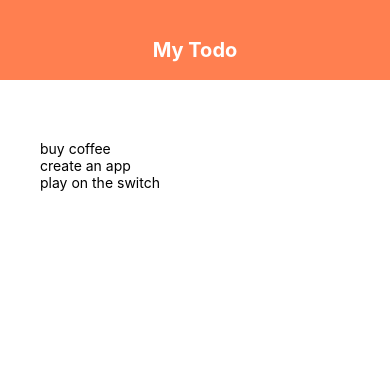
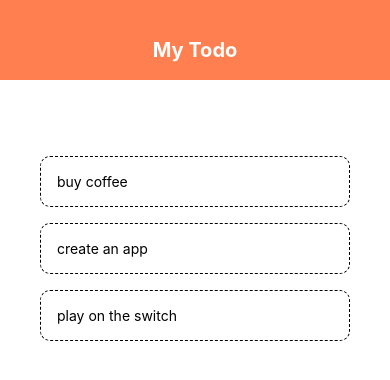
Before and after one commit to akashsheelavant/TodoProjectExpo, a React Native app: screen / in a window 390 px wide. Shown: the top 380 px of the page. Built offline with nearby package versions, Linux system fonts and the light colour scheme.

Commit message:
Deleting todo items.

```diff
--- a/App.js
+++ b/App.js
@@ -2,6 +2,7 @@
 import React, { useState } from 'react'
 import { StyleSheet, Text, View, FlatList, SafeAreaView } from 'react-native';
 import Header from './components/header';
+import TodoItem from './components/todoItem';
 
 export default function App() {
   const [todos, setTodos] = useState([
@@ -9,6 +10,13 @@
     { text: 'create an app', key: 2 },
     { text: 'play on the switch', key: 3 }
   ])
+
+  const handleTap = (id) => {
+    setTodos((prevTodos) => {
+      return prevTodos.filter(item => item.key != id)
+    })
+  }
+
   return (
     <SafeAreaView>
       <View>
@@ -19,7 +27,7 @@
             <FlatList
               data={todos}
               renderItem={({ item }) => (
-                <Text>{item.text}</Text>
+                <TodoItem item={item} handleTap={handleTap} />
               )}
             />
           </View>
--- /dev/null
+++ b/components/todoItem.js
@@ -0,0 +1,21 @@
+import React from "react";
+import { StyleSheet, Text, TouchableOpacity } from "react-native";
+
+export default function TodoItem({ item, handleTap }) {
+    return (
+        <TouchableOpacity onPress={() => handleTap(item.key)}>
+            <Text style={styles.title}>{item.text}</Text>
+        </TouchableOpacity>
+    )
+}
+
+const styles = StyleSheet.create({
+    title: {
+        padding: 16,
+        marginTop: 16,
+        bordercolor: "#bbb",
+        borderWidth: 1,
+        borderStyle: 'dashed',
+        borderRadius: 10
+    }
+})
```
